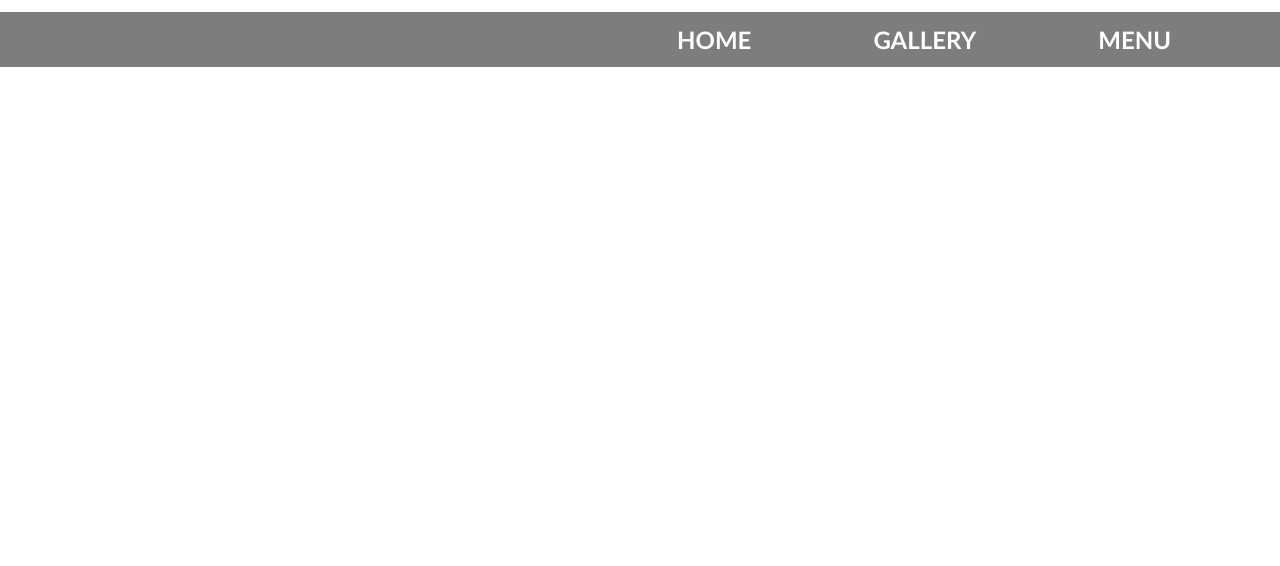
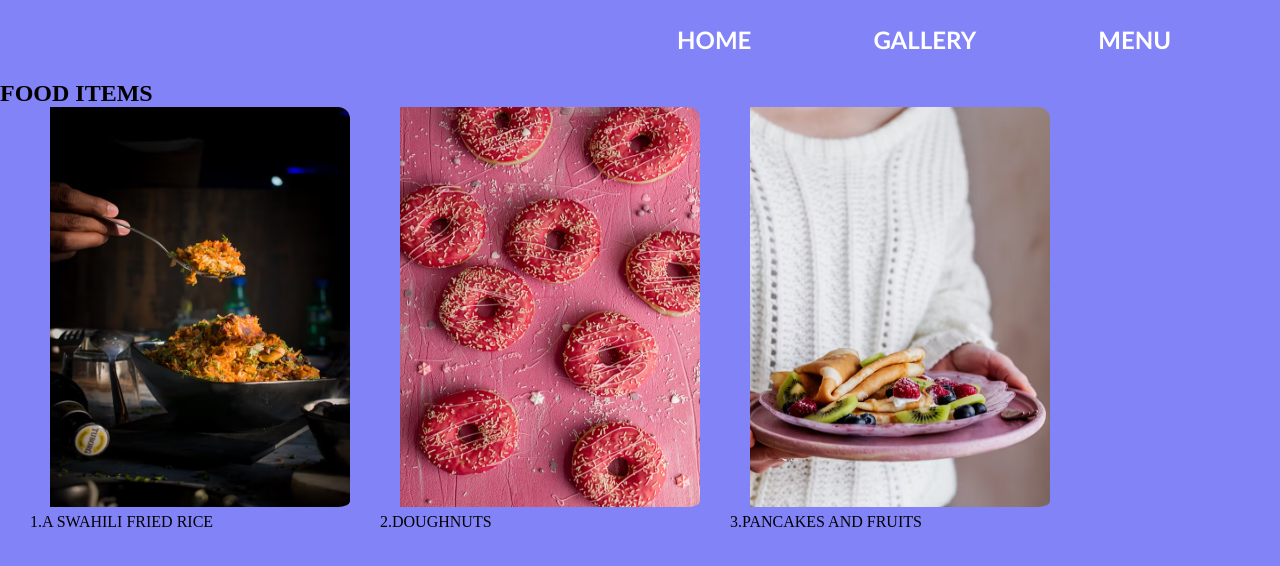
Before and after one commit to Otis001/image-link.html, a plain HTML site: page menu.html in a window 1280 px wide. Drawn offline with Linux system fonts and the light colour scheme.

Commit message:
first commit

```diff
--- a/menu.html
+++ b/menu.html
@@ -12,6 +12,7 @@
     }
     body{
         height: 100vh;
+        background-color: rgb(131, 131, 248);
     }
 
     .navcontent{
@@ -22,7 +23,6 @@
     }
     .navcontent ul{
         list-style-type: none;
-        background-color: rgb(126, 124, 124);
         padding: 0;
         margin: 0;
         display: flex;
@@ -46,7 +46,32 @@
     ul li a:hover{
         color: rgb(140, 189, 227);
     }
+    h2{
+        margin-top: 5rem;
+    }
+    .menu{
+        display: flex;
+        gap: 10px;
+    }
+    .rows{
+        display: flex;
+        flex-direction: row;
+        justify-content: space-around;
+        align-items: center
+    }
+    .images img{
+        padding-bottom: 6px;
+        border-radius: 12px;
+        padding-left:50px ;
+        cursor: pointer;
+        display: block;
+        justify-content: space-between;
+    }
+   .list {
+    margin-left: 30px;
 
+
+   }
 </style>
 <body>
     <div class="navcontent">
@@ -56,5 +81,36 @@
           <li><a href="menu.html">MENU</a></li>
         </ul>
      </div>
+     <h2>FOOD ITEMS</h2>
+     <div class="menu">
+       <div class="rows">
+          <div class="images">
+              <a href="https://images.unsplash.com/photo-1705174299330-939dd03cc864?w=600&auto=format&fit=crop&q=60&ixlib=rb-4.0.3&ixid=M3wxMjA3fDB8MHx0b3BpYy1mZWVkfDIxNHx4alBSNGhsa0JHQXx8ZW58MHx8fHx8" target="_blank">
+                <img src="imagesfolder/14.jpg" height="400px" width="300px">
+              </a>
+              <div class="list">
+                <p>1.A SWAHILI FRIED RICE </p>
+            </div>
+           </div>
+           <div class="images">
+            <a href="https://images.unsplash.com/photo-1705917678134-10c51f7cdb24?w=600&auto=format&fit=crop&q=60&ixlib=rb-4.0.3&ixid=M3wxMjA3fDB8MHx0b3BpYy1mZWVkfDIxMnx4alBSNGhsa0JHQXx8ZW58MHx8fHx8" target="_blank">
+              <img src="imagesfolder/13.jpg" height="400px" width="300px" >
+            </a>
+            <div class="list">
+                <p>2.DOUGHNUTS </p>
+            </div>
+          </div>
+          <div class="images">
+            <a href="https://unsplash.com/photos/a-woman-holding-a-plate-of-fruit-and-pastry-E5xbv1ZRahI " target="_blank">
+              <img src="imagesfolder/12.jpg" height="400px" width="300px">
+            </a>
+            <div class="list">
+                <p>3.PANCAKES AND FRUITS </p>
+            </div>
+          </div>
+        </div>
+
+
+    </div>
 </body>
 </html>
```
Also changed, not shown: gallery.html (+86 -2 lines), index.html (+0 -1 lines), imagesfolder/10.jpg (added), imagesfolder/11.jpg (added), imagesfolder/12.jpg (added), imagesfolder/13.jpg (added), imagesfolder/14.jpg (added), imagesfolder/3.jpg, imagesfolder/4.jpg (added), imagesfolder/5.jpg (added), imagesfolder/6.jpg (added), imagesfolder/7.jpg (added), imagesfolder/8.jpg (added), imagesfolder/9.jpg (added).
